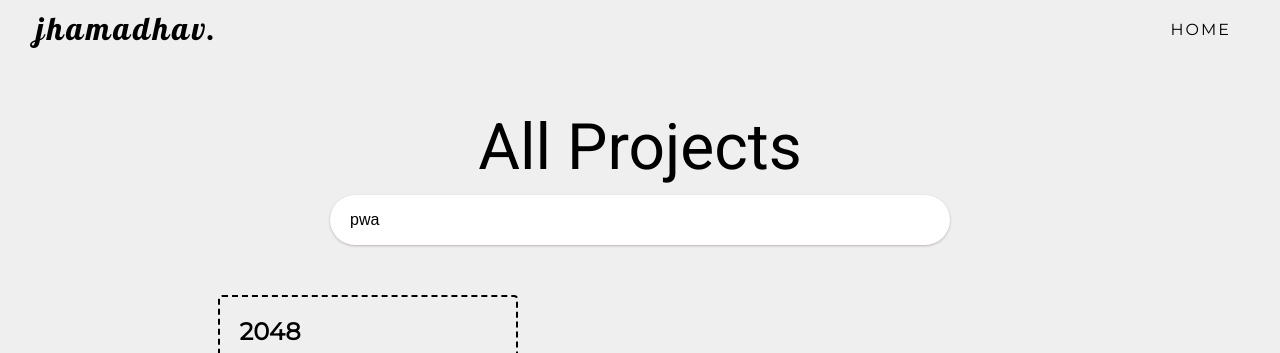
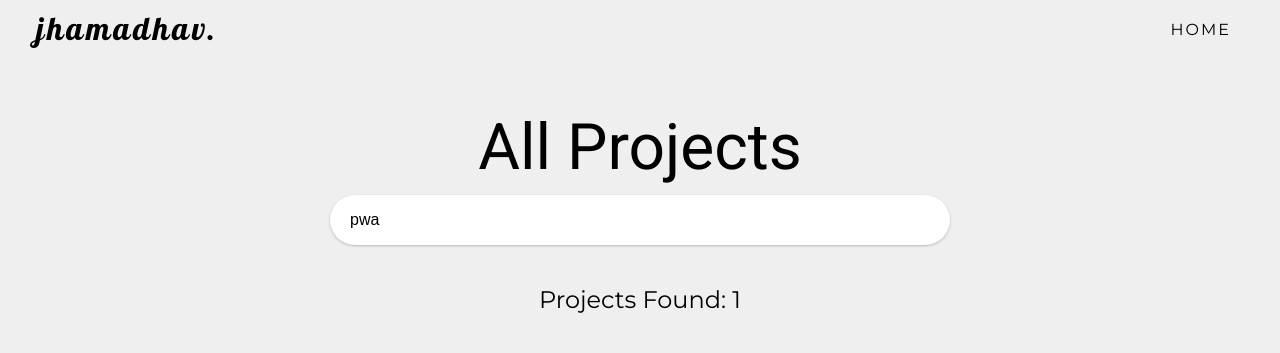
Before and after one commit to jhamadhav/jhamadhav.github.io, a plain HTML site: page all-project.html in a window 1280 px wide. Both pictures are taken after a click on the element "pwa". Shown: the top 353 px of the page. Drawn offline with Linux system fonts and the light colour scheme.

Commit message:
project count added

```diff
--- a/all-project.html
+++ b/all-project.html
@@ -140,6 +140,8 @@
             <input type="text" id="searchProjects" placeholder="Search by keyword or tag" autofocus>
         </div>
 
+        <p>Projects Found: <span id="project-count">00</span></p>
+
         <div id="project-div">
         </div>
 
--- a/scripts/all_project.js
+++ b/scripts/all_project.js
@@ -1,6 +1,9 @@
+let project_count_span;
 window.onload = () => {
     makeProjects()
 
+    project_count_span = document.getElementById("project-count")
+    project_count_span.innerText = all_project_data.length
 
     let inpBar = document.getElementById("searchProjects")
 
@@ -19,6 +22,8 @@ window.onload = () => {
 function filter_by_input(inp) {
     document.getElementById("searchProjects").value = inp
     let project_cards = document.getElementsByClassName("project-card")
+
+    let cnt = all_project_data.length;
     for (let i = 0; i < all_project_data.length; ++i) {
         if (inp.length == 0) {
             project_cards[i].style.display = "block";
@@ -29,8 +34,10 @@ function filter_by_input(inp) {
         let title = all_project_data[i]["name"]
         if (tags.includes(inp) == false && title.includes(inp) == false) {
             project_cards[i].style.display = "none";
+            cnt--;
         } else {
             project_cards[i].style.display = "block";
         }
     }
+    project_count_span.innerText = cnt
 }
--- a/styles/project_page.scss
+++ b/styles/project_page.scss
@@ -76,3 +76,8 @@ footer {
     text-align: center;
     margin-top: 60px;
 }
+
+p {
+    margin: 40px 0 0 0;
+    font-size: x-large;
+}
```
Also changed, not shown: styles/project_page.min.css, 1 other file.
